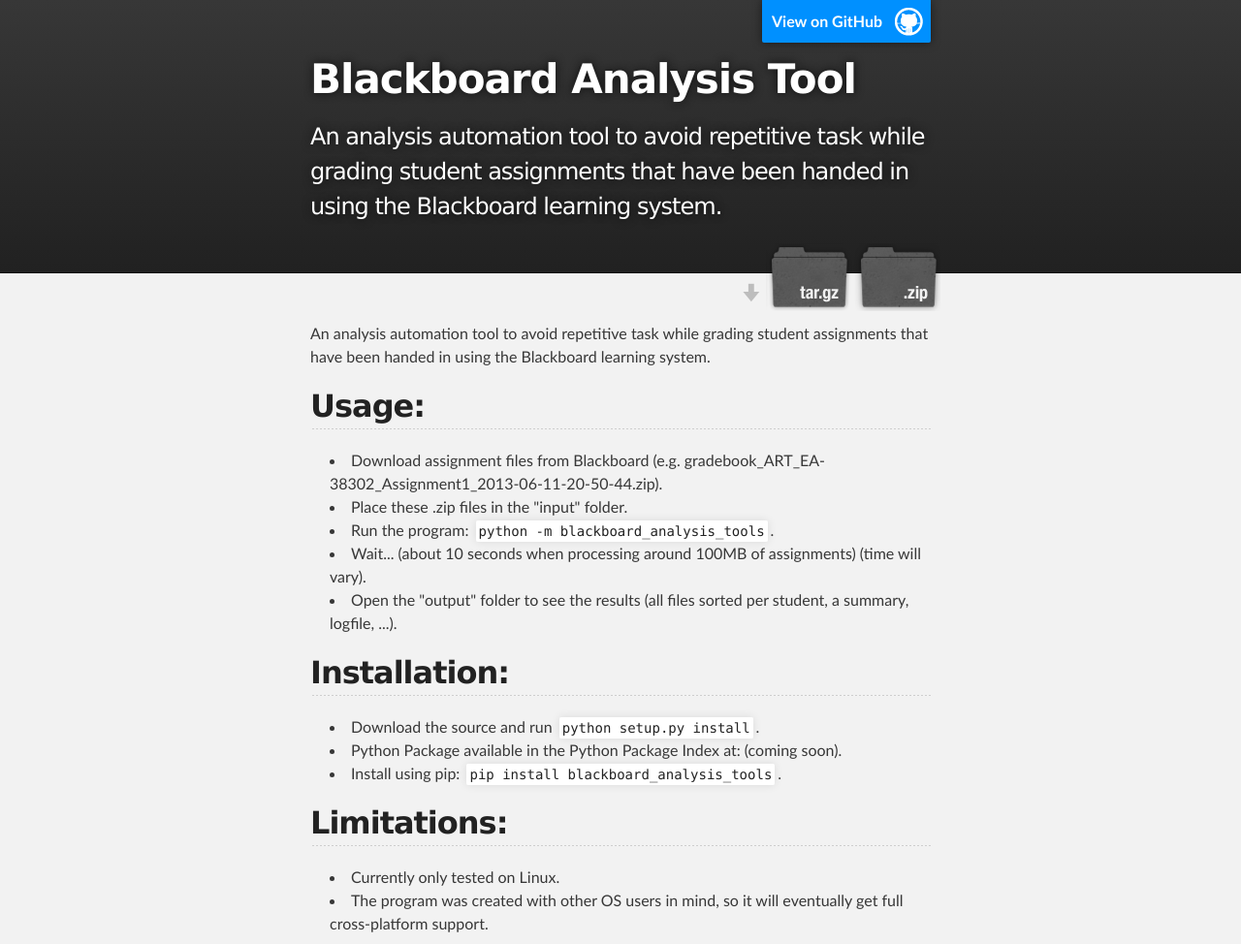
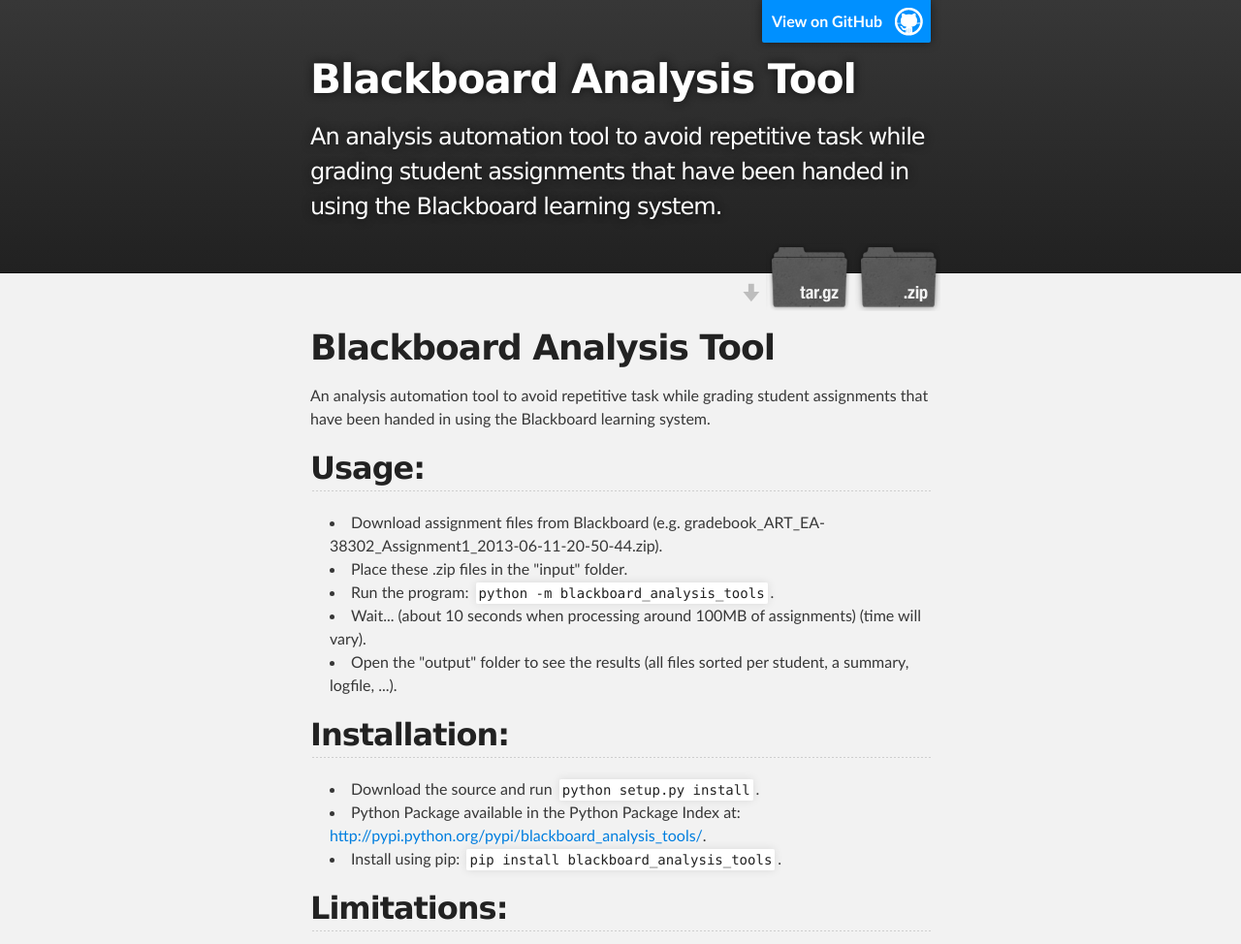
Before and after one commit to jeroendoggen/blackboard-analysis-tools, a plain HTML site: page index.html in a window 1280 px wide. Shown: the top 974 px of the page at 97% size. Drawn offline with Linux system fonts and the light colour scheme.

Commit message:
Create gh-pages branch via GitHub

```diff
--- a/index.html
+++ b/index.html
@@ -31,7 +31,10 @@
     <!-- MAIN CONTENT -->
     <div id="main_content_wrap" class="outer">
       <section id="main_content" class="inner">
-        <p>An analysis automation tool to avoid repetitive task while grading student assignments that have been handed in using the Blackboard learning system.</p>
+        <h1>
+<a name="blackboard-analysis-tool" class="anchor" href="#blackboard-analysis-tool"><span class="octicon octicon-link"></span></a>Blackboard Analysis Tool</h1>
+
+<p>An analysis automation tool to avoid repetitive task while grading student assignments that have been handed in using the Blackboard learning system.</p>
 
 <h2>
 <a name="usage" class="anchor" href="#usage"><span class="octicon octicon-link"></span></a>Usage:</h2>
@@ -47,7 +50,7 @@
 
 <ul>
 <li>Download the source and run <code>python setup.py install</code>.</li>
-<li>Python Package available in the Python Package Index at: (coming soon).</li>
+<li>Python Package available in the Python Package Index at: <a href="http://pypi.python.org/pypi/blackboard_analysis_tools/">http://pypi.python.org/pypi/blackboard_analysis_tools/</a>.</li>
 <li>Install using pip: <code>pip install blackboard_analysis_tools</code>.</li>
 </ul><h2>
 <a name="limitations" class="anchor" href="#limitations"><span class="octicon octicon-link"></span></a>Limitations:</h2>
```
Also changed, not shown: params.json (+1 -1 lines).
